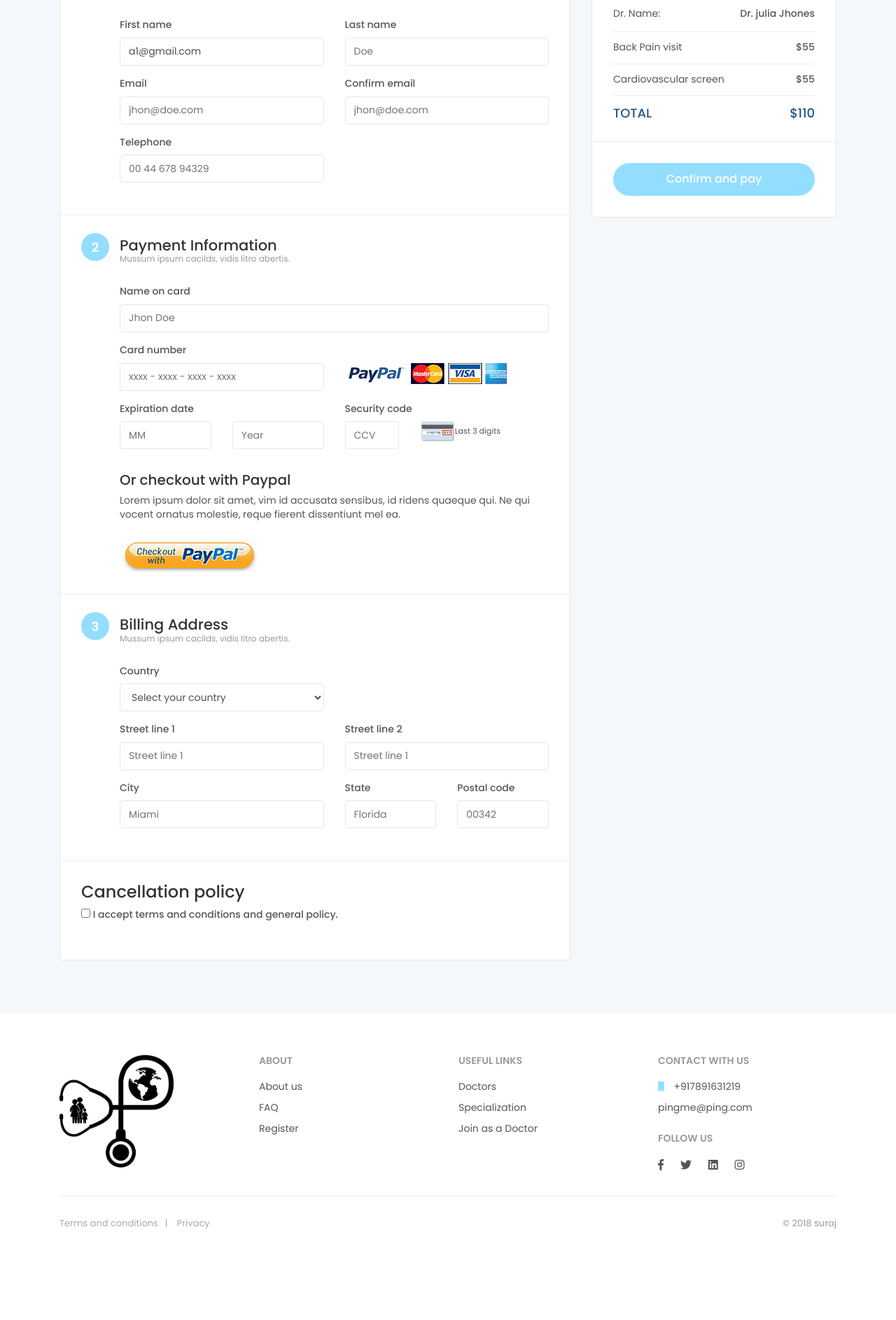
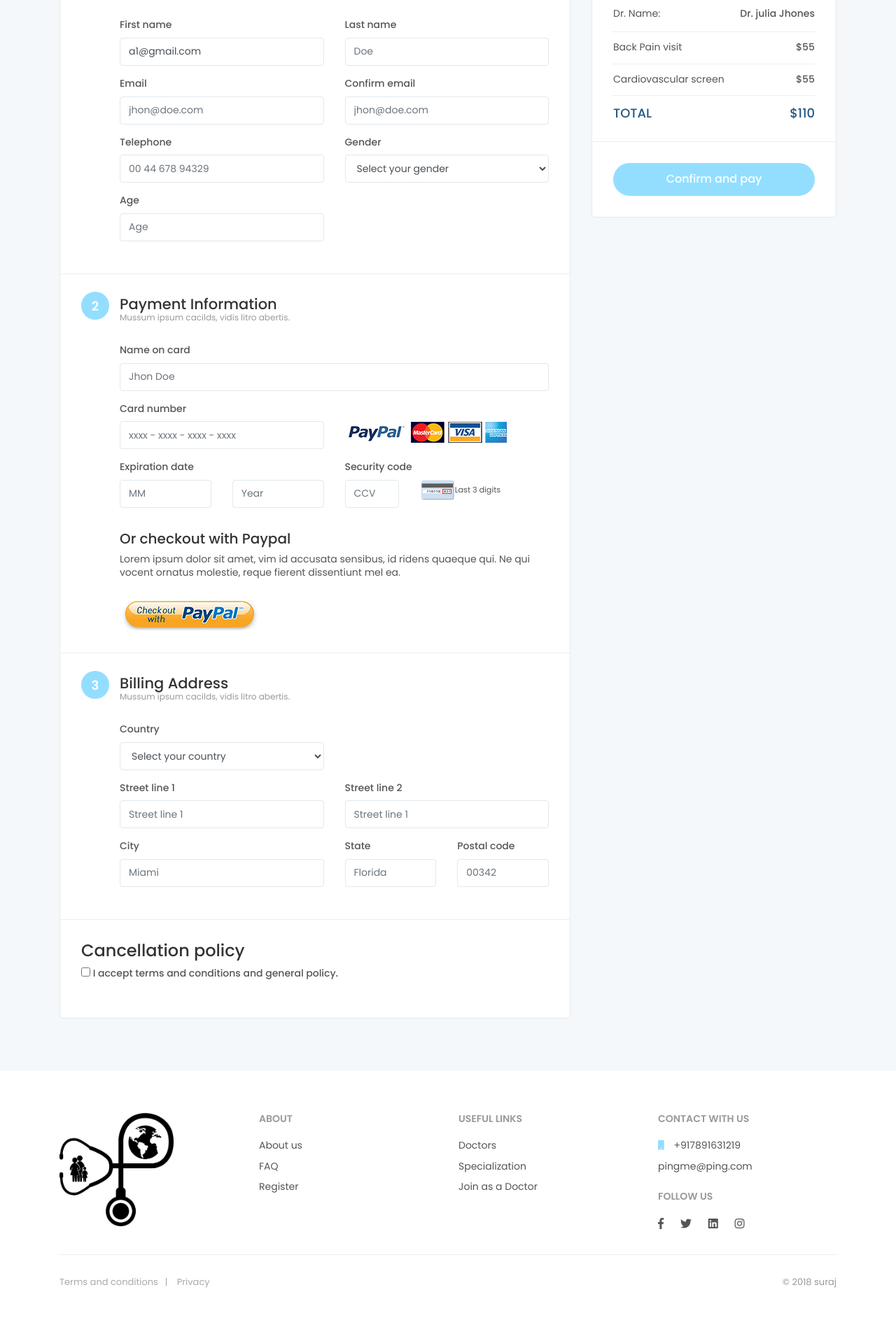
Before and after one commit to Auhan99/docs, a Django app: page /book/1/ in a window 1280 px wide. Shown: the part 271-2158 px from the top of the page at 70% size. Before the commit the page ends 2028 px from the top, so only its background shows below. Run offline with Django 3.2, Linux system fonts and the light colour scheme; a user stored in the database is signed in; data comes from the database, SQL or seed files in the repository; some libraries are stand-ins or nearby versions.

Commit message:
Update booking-page.html

```diff
--- a/templates/booking-page.html
+++ b/templates/booking-page.html
@@ -118,7 +118,28 @@
 									<input type="text" id="telephone_booking" name="telephone_booking" class="form-control" placeholder="00 44 678 94329">
 								</div>
 							</div>
+							<div class="col-md-6 col-sm-6">
+								<label>Gender</label>
+								<div class="form-group">
+									<select class="form-control" name="gender" id="gender">
+										<option value="">Select your gender</option>
+										<option value="Europe">Male</option>
+										<option value="United states">Female</option>
+										<option value="Asia">Other</option>
+									</select>
+								</div>
+							</div>
 						</div>
+						<div class="row">
+							<div class="col-md-6 col-sm-6">
+								<div class="form-group">
+									<label>Age</label>
+									<input type="text" id="Age" name="Age" class="form-control" placeholder="Age">
+								</div>
+							</div>
+						</div>
+
+
 					</div>
 					<hr>
 					<!--End step -->
```
